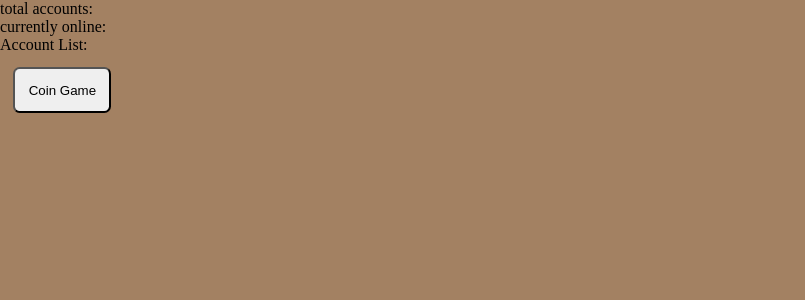
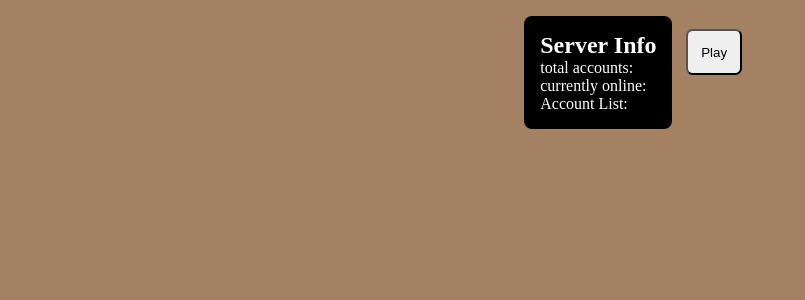
Before and after one commit to 0leks/happyantsmmo, a PHP site: page / in a window 1280 px wide. Shown: the part 79-379 px from the top of the page, without its empty margins (0-805 px from the left). Run offline with PHP 8.4, Linux system fonts and the light colour scheme; style sheets or scripts are compiled from the project's sources.

Commit message:
cleanup website

```diff
--- a/website/index.html
+++ b/website/index.html
@@ -15,14 +15,18 @@
         </header>
 
         <section id="content">
-            <div id="total-accounts"> <!-- Built by JS --> </div>
-            <div id="currently-playing"> <!-- Built by JS --> </div>
+            <div id="info">
+                <h1>Server Info</h1>
+                <div id="total-accounts"> <!-- Built by JS --> </div>
+                <div id="currently-playing"> <!-- Built by JS --> </div>
+                <div>
+                    Account List:
+                    <ul id="account-list"> <!-- Built by JS --> </ul>
+                </div>
+            </div>
             <div>
-                Account List:
-                <ul id="account-list"> <!-- Built by JS --> </ul>
+                <button id="play-coin-game">Play</button>
             </div>
-
-            <button id="play-coin-game">Coin Game</button>
         </section>
 
         <script src="/js/util.js" type="text/javascript"></script>
--- a/website/js/util.js
+++ b/website/js/util.js
@@ -1,3 +1,9 @@
+
+let SERVER_URL = 'happyantsmmoserver.azurewebsites.net/';
+let SERVER_PROTOCOL = 'https://';
+// let SERVER_URL = 'localhost/';
+// let SERVER_PROTOCOL = 'http://';
+
 
 // get elements using id('<elementid>');
 let id = id => document.getElementById(id);
@@ -44,8 +50,7 @@
 function makeRequest(method, endpoint, params, body) {
     return new Promise(function (resolve, reject) {
         let xhr = new XMLHttpRequest();
-        let url = 'https://happyantsmmoserver.azurewebsites.net/' + endpoint + (params ? ('?' + params) : '');
-        // let url = 'http://localhost/' + endpoint + (params ? ('?' + params) : '');
+        let url = SERVER_PROTOCOL + SERVER_URL + endpoint + (params ? ('?' + params) : '');
         xhr.open(method, url);
         xhr.onload = function () {
             if (this.status >= 200 && this.status < 300) {
--- a/website/sass/main.scss
+++ b/website/sass/main.scss
@@ -1,6 +1,16 @@
+
+section#content {
+    display: flex;
+    justify-content: center;
+
+    div#info {
+        border-radius: 0.5em;
+        padding: 1em;
+        color: white;
+        background-color: black;
+
 
         #total-accounts {
-
             &:before {
                 content: 'total accounts: ';
             }
@@ -11,3 +21,13 @@
                 content: 'currently online: ';
             }
         }
+
+        #account-list {
+            list-style-type: none;
+
+            li {
+                margin-left: 1em;
+            }
+        }
+    }
+}
--- a/website/sass/shared.scss
+++ b/website/sass/shared.scss
@@ -34,6 +34,7 @@
 }
 
 #content {
+    padding: 1em;
     button {
         margin: 1em;
         padding: 1em;
--- /dev/null
+++ b/website/sass/signin.scss
@@ -0,0 +1,6 @@
+
+section#content {
+    display: flex;
+    flex-direction: column;
+    align-items: center;
+}
```
Also changed, not shown: website/js/coin.js (+3 -4 lines), website/js/signin.js (+66 -27 lines), website/signin/index.html (+18 -2 lines). Lines whose indentation alone changed are shown as unchanged.
